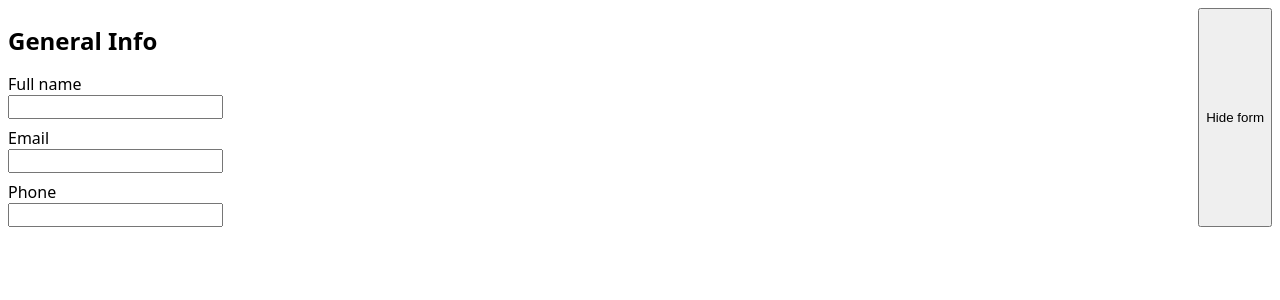
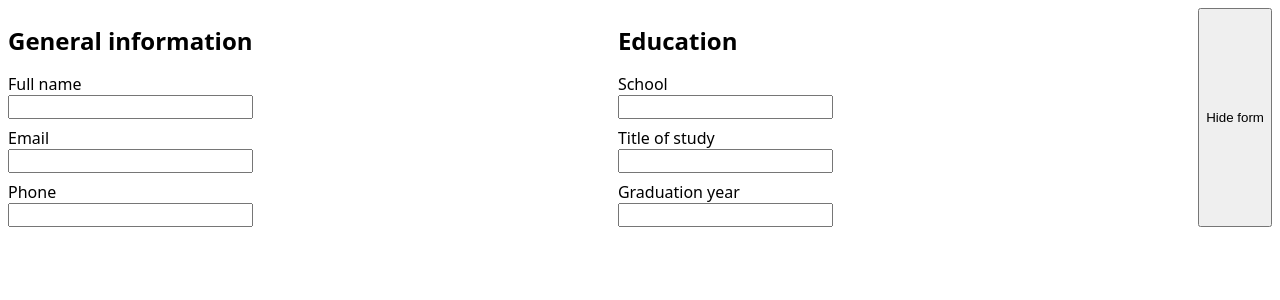
Before and after one commit to arwin4/cv, a React (Vite) app: page / in a window 1280 px wide. Shown: the top 300 px of the page. Built offline with nearby package versions, Linux system fonts and the light colour scheme; the HTML template or start-up script is replaced by a standard one.

Commit message:
Add Education Info

```diff
--- a/src/App.jsx
+++ b/src/App.jsx
@@ -10,6 +10,24 @@ function App() {
     phone: '',
   });
 
+  function handleGeneralInfoChange(e) {
+    setGeneralInfo((draft) => {
+      draft[e.target.name] = e.target.value;
+    });
+  }
+
+  const [educationInfo, setEducationInfo] = useImmer({
+    school: '',
+    studyTitle: '',
+    graduationYear: '',
+  });
+
+  function handleEducationInfoChange(e) {
+    setEducationInfo((draft) => {
+      draft[e.target.name] = e.target.value;
+    });
+  }
+
   const [hideForm, setHideForm] = useImmer(false);
 
   function handleHideForm() {
@@ -20,17 +38,12 @@ function App() {
     setHideForm(false);
   }
 
-  function handleGeneralInfoChange(e) {
-    setGeneralInfo((draft) => {
-      draft[e.target.name] = e.target.value;
-    });
-  }
-
   if (hideForm) {
     return (
       <div>
         <GeneratedCV
           generalInfo={generalInfo}
+          educationInfo={educationInfo}
           handleShowForm={handleShowForm}
         ></GeneratedCV>
       </div>
@@ -42,6 +55,8 @@ function App() {
       <Form
         generalInfo={generalInfo}
         handleGeneralInfoChange={handleGeneralInfoChange}
+        educationInfo={educationInfo}
+        handleEducationInfoChange={handleEducationInfoChange}
         handleHideForm={handleHideForm}
       ></Form>
     </>
--- a/src/components/Form.jsx
+++ b/src/components/Form.jsx
@@ -1,22 +1,32 @@
 /* eslint-disable react/prop-types */
 
+import FormSection from './FormSection';
 import GeneralInfo from './form/GeneralInfo';
-import FormSection from './FormSection';
+import Education from './form/Education';
 
 export default function Form({
   generalInfo,
   handleGeneralInfoChange,
+  educationInfo,
+  handleEducationInfoChange,
   handleHideForm,
 }) {
   return (
     <>
-      <FormSection className="general-info" sectionTitle="General Info">
+      <FormSection className="general-info" sectionTitle="General information">
         <GeneralInfo
           generalInfo={generalInfo}
           handleGeneralInfoChange={handleGeneralInfoChange}
         ></GeneralInfo>
       </FormSection>
 
+      <FormSection className="education-info" sectionTitle="Education">
+        <Education
+          educationInfo={educationInfo}
+          handleEducationInfoChange={handleEducationInfoChange}
+        ></Education>
+      </FormSection>
+
       <button onClick={handleHideForm}>Hide form</button>
     </>
   );
--- a/src/components/GeneratedCV.jsx
+++ b/src/components/GeneratedCV.jsx
@@ -2,34 +2,39 @@
 
 import '../styles/GeneratedCV.css';
 
-export default function GeneratedCV({ generalInfo, handleShowForm }) {
-  let fullNameText;
-  if (generalInfo.fullName === '') {
-    fullNameText = 'Ferdinand Grapperhaus';
-  } else {
-    fullNameText = generalInfo.fullName;
-  }
-
-  let emailText;
-  if (generalInfo.email === '') {
-    emailText = 'email@website.dev';
-  } else {
-    emailText = generalInfo.email;
-  }
-
-  let phoneText;
-  if (generalInfo.phone === '') {
-    phoneText = '+31 0123 4567';
-  } else {
-    phoneText = generalInfo.phone;
-  }
-
+export default function GeneratedCV({
+  generalInfo,
+  educationInfo,
+  handleShowForm,
+}) {
   return (
     <div className="generated-cv">
-      {' '}
-      <p>{fullNameText}</p>
-      <p>{emailText}</p>
-      <p>{phoneText}</p>
+      <div className="general-info">
+        <div className="fields-titles">
+          <p>Name</p>
+          <p>Email</p>
+          <p>Phone</p>
+        </div>
+        <div className="fields-content">
+          <p>{generalInfo.fullName}</p>
+          <p>{generalInfo.email}</p>
+          <p>{generalInfo.phone}</p>
+        </div>
+      </div>
+
+      <div className="education-info">
+        <div className="fields-titles">
+          <p>School</p>
+          <p>Title of study</p>
+          <p>Graduation year</p>
+        </div>
+        <div className="fields-content">
+          <p>{educationInfo.school}</p>
+          <p>{educationInfo.studyTitle}</p>
+          <p>{educationInfo.graduationYear}</p>
+        </div>
+      </div>
+
       <button onClick={handleShowForm}>Edit</button>
     </div>
   );
--- a/src/components/form/Education.jsx
+++ b/src/components/form/Education.jsx
@@ -1,38 +1,42 @@
 /* eslint-disable react/prop-types */
 
 export default function Education({
-  EdcuationInfo,
+  educationInfo,
   handleEducationInfoChange,
 }) {
   return (
-    <div className="education">
+    <div className="general-info">
       <form>
+        <div className="input-wrapper">
           <label htmlFor="school">School </label>
           <input
-          name="fullName"
+            name="school"
             type="text"
-          id="full_name"
-          value={generalInfo.fullName}
-          onChange={handleGeneralInfoChange}
+            id="school"
+            value={educationInfo.school}
+            onChange={handleEducationInfoChange}
           />
-        <p></p>
-        <label htmlFor="email">Email </label>
+        </div>
+        <div className="input-wrapper">
+          <label htmlFor="study-title">Title of study </label>
           <input
-          name="email"
-          type="email"
-          id="email"
-          value={generalInfo.email}
-          onChange={handleGeneralInfoChange}
+            name="studyTitle"
+            type="text"
+            id="study-title"
+            value={educationInfo.email}
+            onChange={handleEducationInfoChange}
           />
-        <p></p>
-        <label htmlFor="phone">Phone </label>
+        </div>
+        <div className="input-wrapper">
+          <label htmlFor="graduation-year">Graduation year </label>
           <input
-          name="phone"
-          type="tel"
-          id="phone"
-          value={generalInfo.phone}
-          onChange={handleGeneralInfoChange}
+            name="graduationYear"
+            type="text"
+            id="graduation-year"
+            value={educationInfo.phone}
+            onChange={handleEducationInfoChange}
           />
+        </div>
       </form>
     </div>
   );
--- a/src/components/form/GeneralInfo.jsx
+++ b/src/components/form/GeneralInfo.jsx
@@ -6,7 +6,6 @@ export default function GeneralInfo({ generalInfo, handleGeneralInfoChange }) {
       <form>
         <div className="input-wrapper">
           <label htmlFor="full_name">Full name </label>
-
           <input
             name="fullName"
             type="text"
--- a/src/styles/GeneratedCV.css
+++ b/src/styles/GeneratedCV.css
@@ -1,3 +1,6 @@
-.generated-cv {
+.generated-cv > * {
   background-color: aliceblue;
+  display: grid;
+  column-gap: 20px;
+  grid-auto-flow: column;
 }
```
Lines whose indentation alone changed are shown as unchanged.
